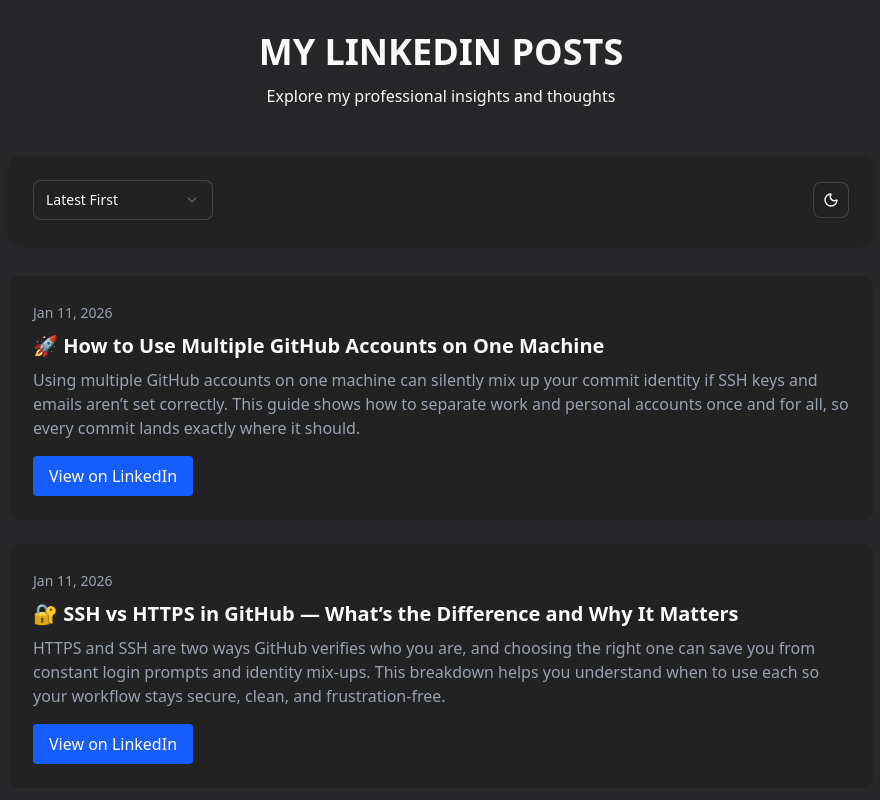
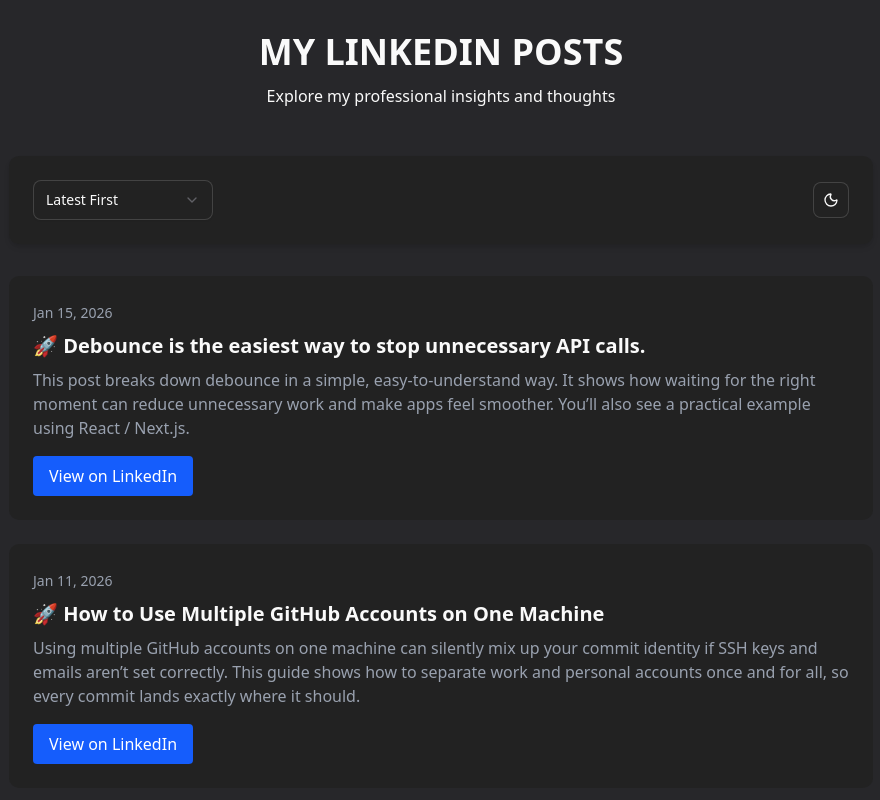
Before and after one commit to hatwell-jonel/linked-posts, a React (Vite) app: page / in a window 1280 px wide. Shown: the top 800 px of the page, without its empty margins (199-1079 px from the left). Built offline with nearby package versions, Linux system fonts and the light colour scheme.

Commit message:
Update data.ts

```diff
--- a/src/data.ts
+++ b/src/data.ts
@@ -52,6 +52,13 @@
         description: "HTTPS and SSH are two ways GitHub verifies who you are, and choosing the right one can save you from constant login prompts and identity mix-ups. This breakdown helps you understand when to use each so your workflow stays secure, clean, and frustration-free.",
         date: "1/11/2026"
     },
+    {
+        id: uuidv4(),
+        title: "🚀 Debounce is the easiest way to stop unnecessary API calls.",
+        linkedinUrl: "https://www.linkedin.com/feed/update/urn:li:activity:7417590305769676800/",
+        description: "This post breaks down debounce in a simple, easy-to-understand way. It shows how waiting for the right moment can reduce unnecessary work and make apps feel smoother. You’ll also see a practical example using React / Next.js.",
+        date: "1/15/2026"
+    },
 ];
 
 // https://trevorfox.com/linkedin-post-date-extractor.html
```
